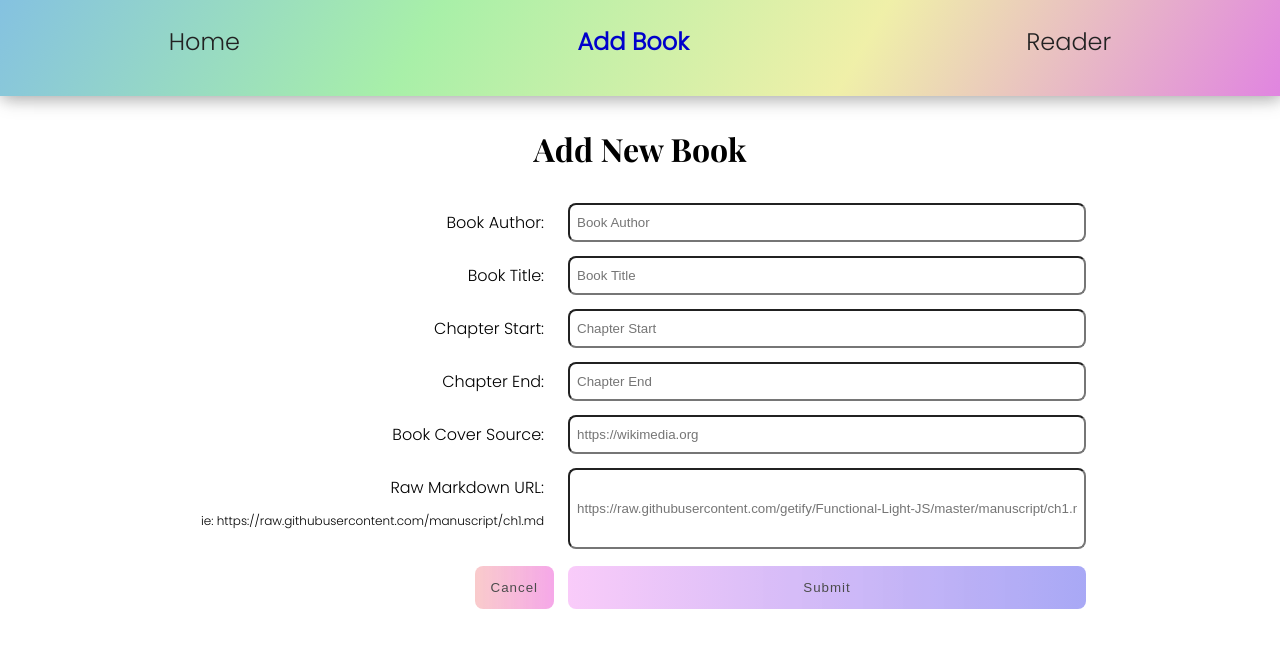
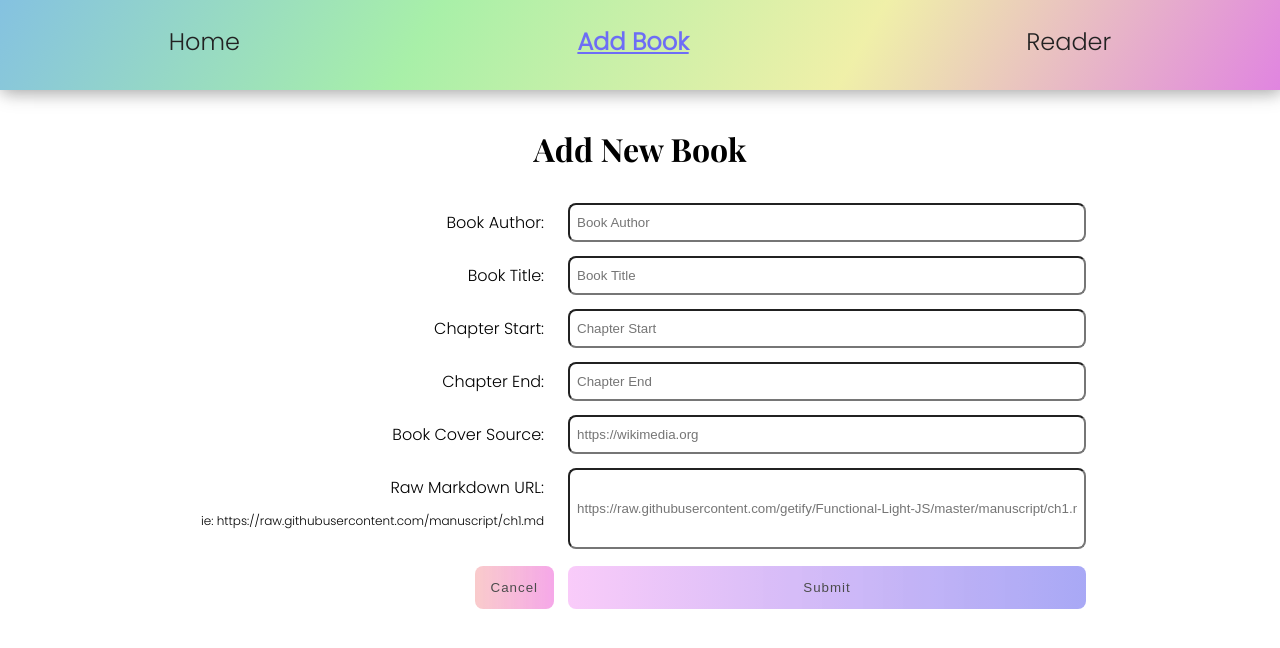
Before and after one commit to padunk/book-markdown-reader, a React (Create React App) app: page /newbook/add in a window 1280 px wide. Shown: the top 648 px of the page. Built offline with nearby package versions, Linux system fonts and the light colour scheme.

Commit message:
make animation on navbar

```diff
--- a/src/components/Home/home.css
+++ b/src/components/Home/home.css
@@ -183,6 +183,6 @@ label {
 }
 @media only screen and (min-width: 1441px) {
     .app__transGroup {
-        width: 100%;
+        width: 60%;
     }
 }
--- a/src/components/Navigation/navbar.css
+++ b/src/components/Navigation/navbar.css
@@ -1,18 +1,94 @@
 .navbar__main {
-    display: flex;
-    justify-content: space-around;
-    position: fixed;
-    height: 3em;
     background: linear-gradient(120deg, hsla(200, 60%, 70%, 1), hsla(120, 70%, 80%, 1), hsla(60, 70%, 80%, 1), hsla(300, 60%, 70%, 1));
-    width: 100%;
-    top: 0;
     padding-top: 1em;
     z-index: 5;
     font-size: 1.5em;
     box-shadow: 2px 3px 20px rgba(0,0,0, 0.2), 1px 2px 15px rgba(0,0,0, 0.21);
 }
 
+@keyframes showTopSide {
+    from {
+        opacity: 0;
+        transform: translateY(-100%);
+    }
+    to {
+        opacity: 1;
+        transform: translateY(0);
+    }
+}
+.navbar__main--topSide {
+    display: flex;
+    justify-content: space-around;
+    position: fixed;
+    height: 2.75em;
+    width: 100%;
+    top: 0;
+    animation-name: showTopSide;
+    animation-duration: 0.4s;
+    animation-fill-mode: forwards;
+}
+
+@keyframes showLeftSide {
+    from {
+        opacity: 0;
+        transform: translateX(-100%);
+    }
+    to {
+        opacity: 1;
+        transform: translateX(0);
+    }
+}
+.navbar__main--leftSide {
+    position: fixed;
+    display: flex;
+    flex-flow: column;
+    flex-wrap: wrap;
+    padding-left: 12px;
+    height: 100%;
+    width: 15%;
+    min-width: 100px;
+    animation-name: showLeftSide;
+    animation-duration: 0.4s;
+    animation-fill-mode: forwards;
+}
+.navbar__main--leftSide > a {
+    margin-bottom: 1em;
+}
+
+@keyframes hideAnimation {
+    0% {
+        opacity: 1;
+        display: flex;
+        transform: translate3d(0,0,0);
+    }
+    50% {
+        visibility: hidden;
+        transform: translate3d(-50%, 0, 0);
+    }
+    100% {
+        opacity: 0.01;
+        display: none;
+        transform: translate3d(-100%, 0, 0);
+    }
+}
+.hideNavbar {
+    animation-name: hideAnimation;
+    animation-delay: 0.2s;
+    animation-duration: 0.4s;
+    animation-fill-mode: forwards;
+}
+
 .active {
     font-weight: bold;
-    color: #0000cc;
+    color: #6d6df6;
+    text-decoration: underline solid #6d6df6;
 }
+a:not(.active) {
+    text-decoration: none;
+    text-decoration-color: transparent;
+}
+a:not(.active):hover {
+    text-decoration: underline solid;
+    transition: 0.3s ease-in 0.1s;
+    text-decoration-color: #6d6df6;
+}
--- a/src/components/Navigation/navbar.tsx
+++ b/src/components/Navigation/navbar.tsx
@@ -3,12 +3,46 @@ import { NavLink } from 'react-router-dom';
 
 import './navbar.css';
 
-export const NavBar: React.StatelessComponent<{}> = () => {
-    return (
-        <nav className='navbar__main'>
-            <NavLink exact={true} to='/' activeClassName='active'>Home</NavLink>
-            <NavLink to='/newbook/add'>Add Book</NavLink>
-            <NavLink to='/reader/'>Reader</NavLink>
-        </nav>
-    )
+export class NavBar extends React.Component<{}, {}> {
+    public componentDidMount() {
+        document.addEventListener('scroll', this.handleScroll, true);
+    }
+
+    public componentWillUnmount() {
+        document.removeEventListener('scroll', this.handleScroll);
+    }
+
+    public handleScroll = (e:any) => {
+        e.preventDefault();
+
+        const userWidth = window.innerWidth;
+        // tslint:disable-next-line:no-console
+        // console.log(userWidth);
+        const nav = document.getElementById('navbar');
+        const positionY:number = e.srcElement.scrollingElement.scrollTop;
+
+        if (userWidth > 585){
+            if (positionY <= 200) {
+                nav!.classList.remove('hideNavbar');
+                nav!.classList.remove('navbar__main--leftSide');
+                nav!.classList.add('navbar__main--topSide');
+            } else if (positionY >= 250 && positionY <= 300) {
+                nav!.classList.add('hideNavbar');
+            } else {
+                nav!.classList.remove('hideNavbar');
+                nav!.classList.remove('navbar__main--topSide');
+                nav!.classList.add('navbar__main--leftSide');
+            }
+        }
+    }
+
+    public render () {
+        return (
+            <nav className='navbar__main navbar__main--topSide' id='navbar' onScroll={this.handleScroll}>
+                <NavLink exact={true} to='/' activeClassName='active'>Home</NavLink>
+                <NavLink to='/newbook/add'>Add Book</NavLink>
+                <NavLink to='/reader/'>Reader</NavLink>
+            </nav>
+        );
+    }
 }
--- a/src/components/Reader/reader.css
+++ b/src/components/Reader/reader.css
@@ -19,6 +19,10 @@
     max-width: 740px;
     margin: auto;
     text-align: justify;
+}
+#reader__article > h1 {
+    text-align: center;
+    text-transform: capitalize;
 }
 #reader__article > p {
     font-size: 1.25em;
@@ -42,7 +46,7 @@ pre.language-js {
 }
 code:not(.language-js) {
     background-color: #ddd;
-    border-radius: 6px;
+    border-radius: 4px;
     padding-left: 8px;
     padding-right: 8px;
 }
```
